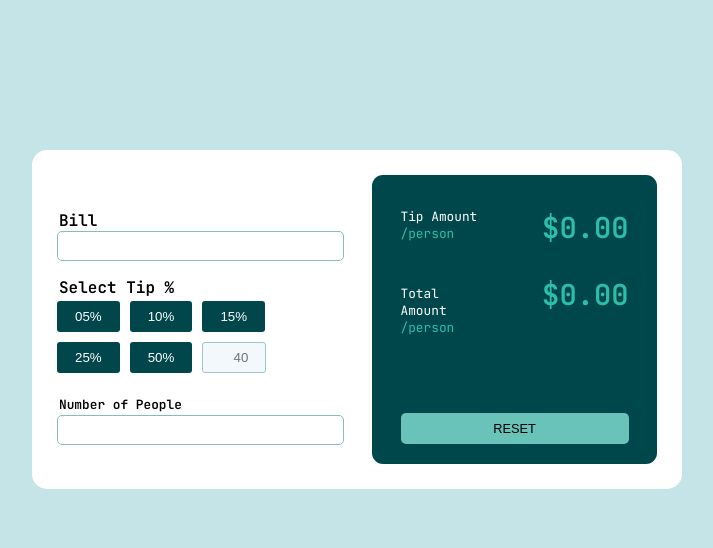
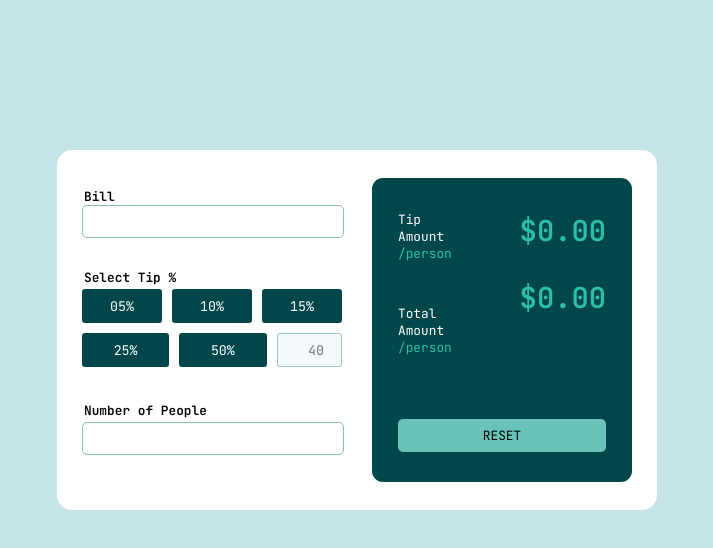
Before and after one commit to munirsebikaaka/scaling-enigma, a React (Vite) app: page / in a window 1280 px wide. Shown: the top 548 px of the page, without its empty margins (283-996 px from the left). Built offline with nearby package versions, Linux system fonts and the light colour scheme; a web font is replaced by a local one.

Commit message:
feat: added the basic loocks for the application

```diff
--- a/src/App.jsx
+++ b/src/App.jsx
@@ -41,9 +41,7 @@ function App() {
   return (
     <div className={styles.mainApp}>
       <div className={styles.select}>
-        {/* <button onClick={getTip}>click</button> */}
-
-        <div>
+        <div className={styles.billsCell}>
           <p className={styles.bill}>Bill</p>
           <input
             className={styles.inputs}
@@ -52,7 +50,7 @@ function App() {
             onChange={(e) => setBill(e.target.value)}
           />
         </div>
-        <div>
+        <div className={styles.tipMainCell}>
           <p className={styles.billStip}>Select Tip %</p>
           <>
             <div className={styles.controlBtns}>
@@ -83,7 +81,7 @@ function App() {
             </div>
           </>
         </div>
-        <div>
+        <div className={styles.numPCell}>
           <div className={styles.people}>
             <p>Number of People</p>
             <p className={styles.error}>{error}</p>
--- a/src/App.module.css
+++ b/src/App.module.css
@@ -4,7 +4,7 @@ body {
 }
 
 .mainApp {
-  max-width: 600px;
+  max-width: 550px;
   margin: 150px auto;
   display: grid;
   grid-template-columns: 1fr 1fr;
@@ -16,12 +16,6 @@ body {
   gap: 30px;
 }
 
-.amounts {
-  display: flex;
-  gap: 50px;
-  align-items: center;
-}
-
 .pal {
   color: #f8fdfd;
   font-size: 0.8rem;
@@ -31,11 +25,19 @@ body {
   font-size: 1.8rem;
   font-weight: 600;
 }
+
+.billsCell {
+  /* border: 1px solid red; */
+  /* margin-top: -20px; */
+  /* margin-bottom: 20px; */
+
+  /* padding: 0 0; */
+}
 .amountCell {
   display: flex;
   flex-direction: column;
   align-items: center;
-  gap: 65px;
+  gap: 50px;
   background-color: #00474b;
   width: 100%;
   border-radius: 11px;
@@ -43,10 +45,13 @@ body {
 }
 .amountCell button {
   background-color: #69c3b9;
+  font-family: JetBrains Mono;
+
   cursor: pointer;
   border: none;
   border-radius: 5px;
   padding: 8px 0;
+  margin-bottom: 10px;
   text-transform: uppercase;
   font-size: 0.8rem;
   width: 80%;
@@ -77,6 +82,8 @@ body {
   background-color: #00464b;
   color: #ffffff;
   cursor: pointer;
+  width: 100%;
+  font-family: JetBrains Mono;
 }
 .btn2 {
   display: inline-block;
@@ -86,10 +93,13 @@ body {
   background-color: #f2f8fb;
   color: #0f4e4d;
   border: 1px solid #98c9c6;
-  width: 58px;
+  font-family: JetBrains Mono;
+
+  width: 100%;
   text-align: right;
   outline: none;
 }
+
 .controlBtns button:hover {
   background-color: #9de8df;
   color: #00464b;
@@ -106,6 +116,7 @@ body {
   padding: 5px 0;
   text-align: end;
   border-radius: 5px;
+  font-family: JetBrains Mono;
 }
 .people {
   display: flex;
@@ -118,7 +129,7 @@ body {
 }
 .bill,
 .billStip {
-  font-size: 1rem;
+  font-size: 0.8rem;
   padding-left: 2px;
   margin-bottom: 0px;
   font-weight: 600;
@@ -155,6 +166,23 @@ body {
 .personCell span {
   color: #2cbeab;
 }
+
+.select {
+  display: flex;
+  flex-direction: column;
+  /* gap: 6px; */
+  margin-bottom: 30px;
+}
+
+.numPCell {
+  margin-top: 13px;
+  padding: 0;
+}
+.tipMainCell {
+  /* border: 1px solid red; */
+  margin-top: 18px;
+}
+
 @media (max-width: 400px) {
   .mainApp {
     align-items: center;
```
